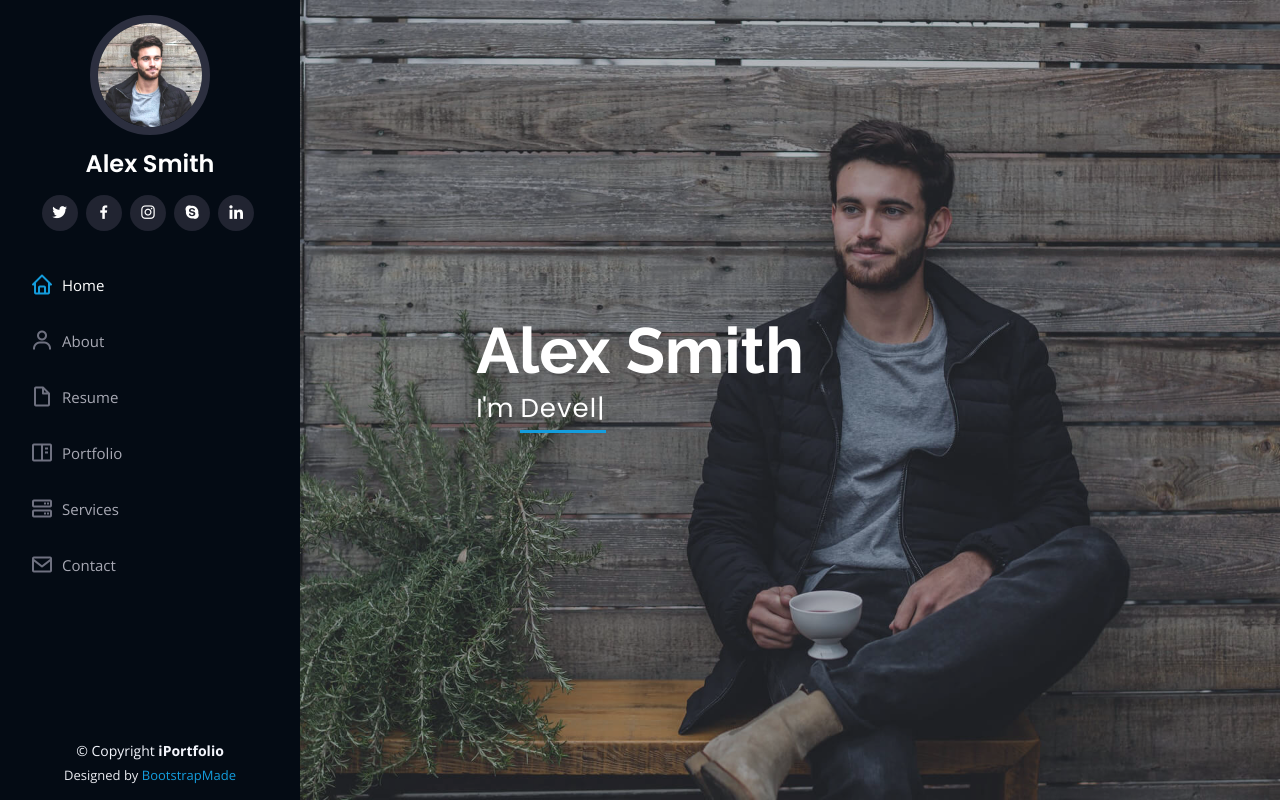
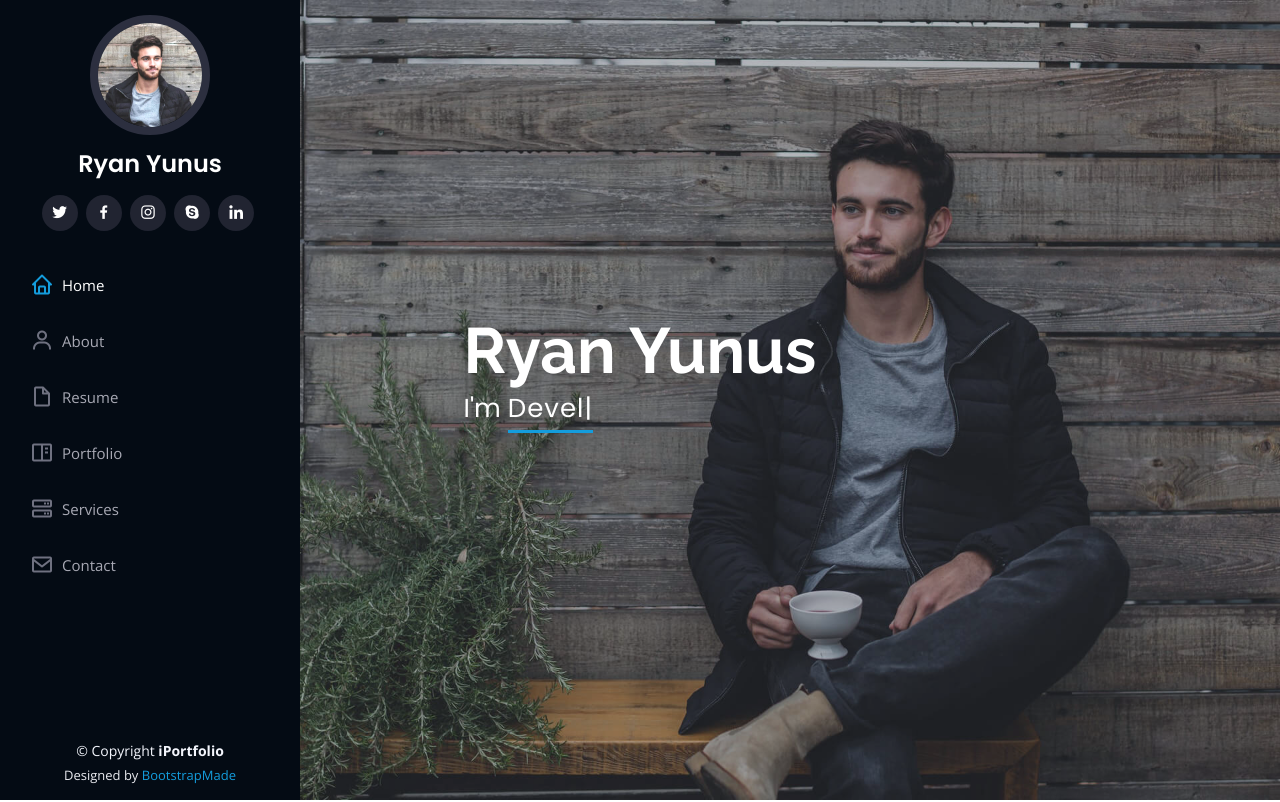
Before and after one commit to ryanyunus/profil.github.io, a plain HTML site: page index.html in a window 1280 px wide. Shown: the top 802 px of the page. Drawn offline with nearby package versions, Linux system fonts and the light colour scheme.

Commit message:
mengganti nama

```diff
--- a/index.html
+++ b/index.html
@@ -47,7 +47,7 @@
 
       <div class="profile">
         <img src="assets/img/profile-img.jpg" alt="" class="img-fluid rounded-circle">
-        <h1 class="text-light"><a href="index.html">Alex Smith</a></h1>
+        <h1 class="text-light"><a href="index.html">Ryan Yunus</a></h1>
         <div class="social-links mt-3 text-center">
           <a href="#" class="twitter"><i class="bx bxl-twitter"></i></a>
           <a href="#" class="facebook"><i class="bx bxl-facebook"></i></a>
@@ -73,7 +73,7 @@
   <!-- ======= Hero Section ======= -->
   <section id="hero" class="d-flex flex-column justify-content-center align-items-center">
     <div class="hero-container" data-aos="fade-in">
-      <h1>Alex Smith</h1>
+      <h1>Ryan Yunus</h1>
       <p>I'm <span class="typed" data-typed-items="Designer, Developer, Freelancer, Photographer"></span></p>
     </div>
   </section><!-- End Hero -->
@@ -254,7 +254,7 @@
           <div class="col-lg-6" data-aos="fade-up">
             <h3 class="resume-title">Sumary</h3>
             <div class="resume-item pb-0">
-              <h4>Alex Smith</h4>
+              <h4>Ryan Yunus</h4>
               <p><em>Innovative and deadline-driven Graphic Designer with 3+ years of experience designing and developing user-centered digital/print marketing material from initial concept to final, polished deliverable.</em></p>
               <ul>
                 <li>Portland par 127,Orlando, FL</li>
```
